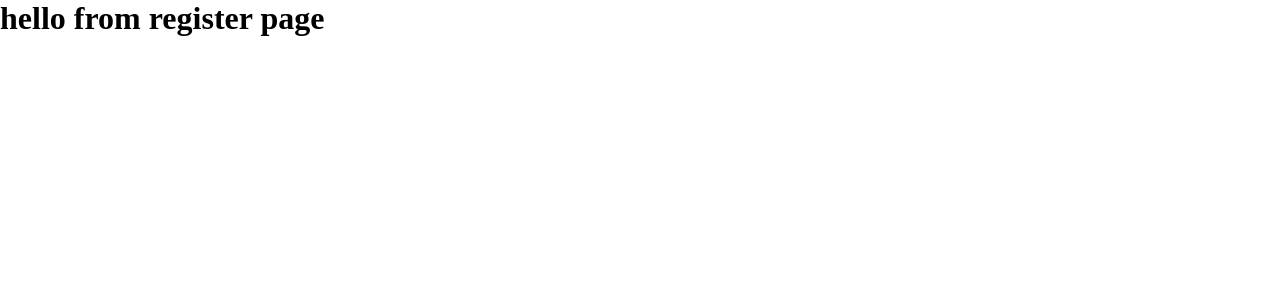
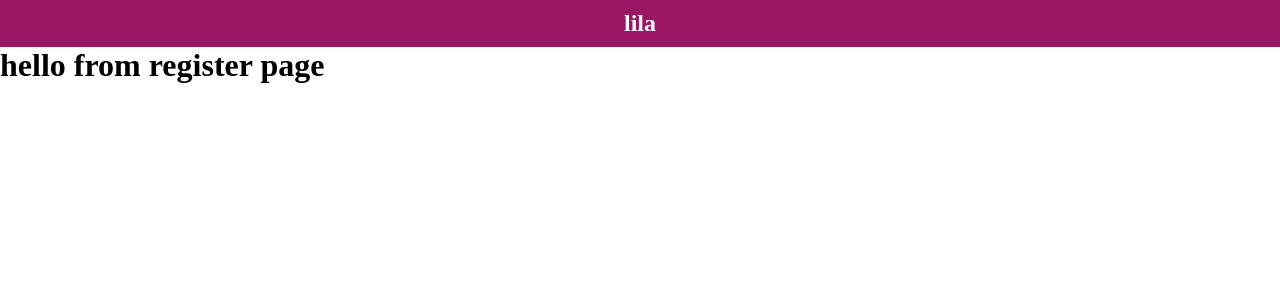
Before and after one commit to beiweitemderbeste/lila-app, a Next.js app: page /register in a window 1280 px wide. Shown: the top 300 px of the page. Built offline with nearby package versions, Linux system fonts and the light colour scheme.

Commit message:
adding header

```diff
--- a/app/register/page.tsx
+++ b/app/register/page.tsx
@@ -1,5 +1,10 @@
+import Header from "../components/Header";
+
 export default function Page() {
   return (
-    <h1>hello from register page</h1>
-  )
+    <>
+      <Header />
+      <h1>hello from register page</h1>
+    </>
+  );
 }
```
